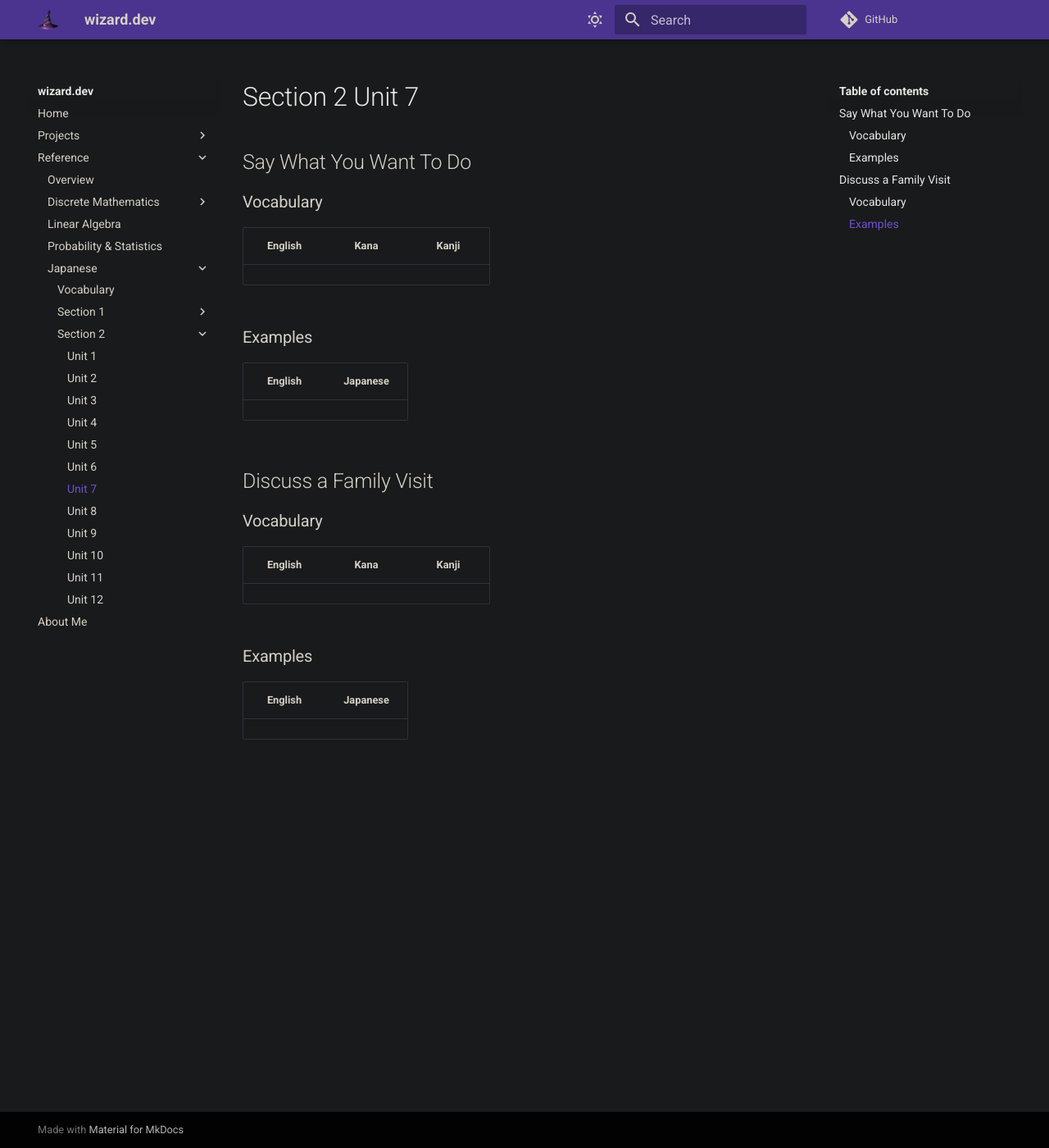
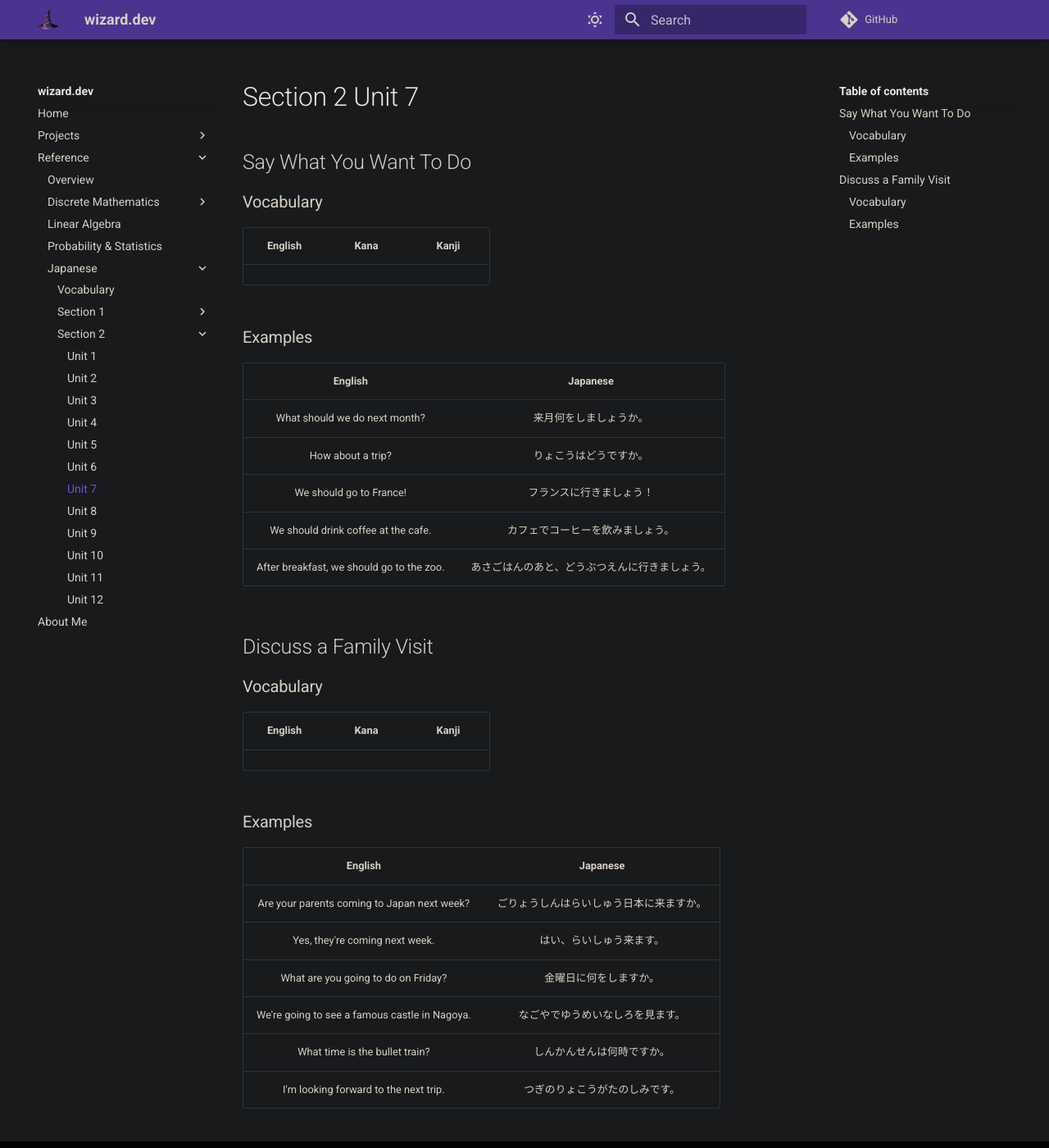
Before and after one commit to zkWildfire/wizard.dev, an MkDocs documentation site: the page built from docs/reference/japanese/section-2/unit-7.md, in a window 1280 px wide and 1400 px high. Shown: the whole window at 82% size. Built offline with MkDocs 1.6.1 and Material for MkDocs 9.7.7, drawn with Linux system fonts in a browser that asks for light colours; comment, search, counter and statistics services are not loaded.

Commit message:
Add examples for section 2 unit 7.

```diff
--- a/docs/reference/japanese/section-2/unit-7.md
+++ b/docs/reference/japanese/section-2/unit-7.md
@@ -8,6 +8,11 @@
 ### Examples
 | English | Japanese |
 |:-------:|:--------:|
+| What should we do next month? | 来月何をしましょうか。 |
+| How about a trip? | りょこうはどうですか。 |
+| We should go to France! | フランスに行きましょう！ |
+| We should drink coffee at the cafe. | カフェでコーヒーを飲みましょう。 |
+| After breakfast, we should go to the zoo. | あさごはんのあと、どうぶつえんに行きましょう。 |
 
 ## Discuss a Family Visit
 ### Vocabulary
@@ -18,3 +23,9 @@
 ### Examples
 | English | Japanese |
 |:-------:|:--------:|
+| Are your parents coming to Japan next week? | ごりょうしんはらいしゅう日本に来ますか。 |
+| Yes, they're coming next week. | はい、らいしゅう来ます。 |
+| What are you going to do on Friday? | 金曜日に何をしますか。 |
+| We're going to see a famous castle in Nagoya. | なごやでゆうめいなしろを見ます。 |
+| What time is the bullet train? | しんかんせんは何時ですか。 |
+| I'm looking forward to the next trip. | つぎのりょこうがたのしみです。 |
```
